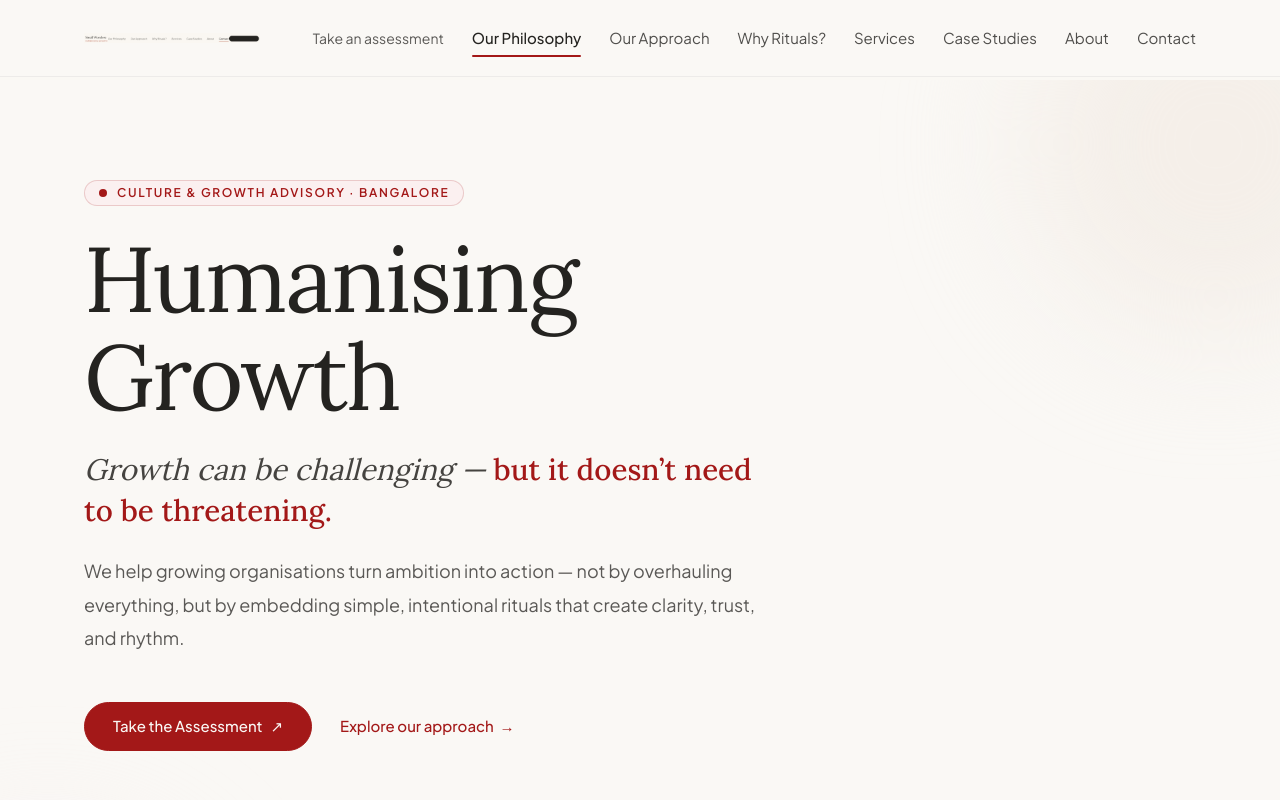
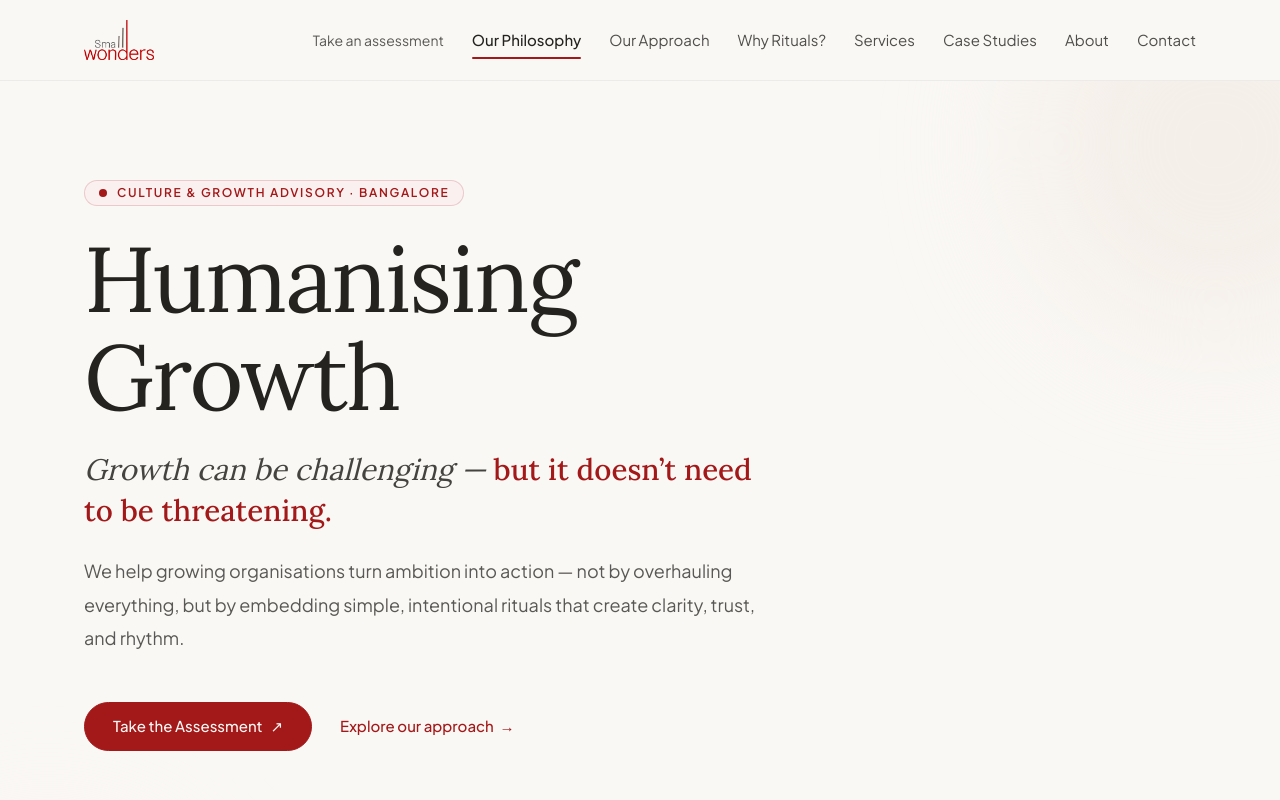
Before and after one commit to nikhilsorai/thesmallwonders, a Next.js app: page / in a window 1280 px wide. Shown: the top 800 px of the page. Built offline with nearby package versions, Linux system fonts and the light colour scheme.

Commit message:
Update official Small Wonders logo asset from source

```diff
--- a/components/Nav.tsx
+++ b/components/Nav.tsx
@@ -48,13 +48,13 @@ export default function Nav() {
               className="flex items-center gap-2 group"
               aria-label="Small Wonders — Home"
             >
-              <div className="relative h-10 w-36 sm:w-44 flex items-center">
+              <div className="relative h-11 w-40 sm:w-48 flex items-center">
                 <Image
                   src="/images/logo.png"
                   alt="Small Wonders"
-                  width={160}
-                  height={45}
-                  className="object-contain object-left h-8 sm:h-9 w-auto"
+                  width={212}
+                  height={121}
+                  className="object-contain object-left h-9 sm:h-10 w-auto"
                   priority
                 />
               </div>
```
Also changed, not shown: public/images/logo.png.
